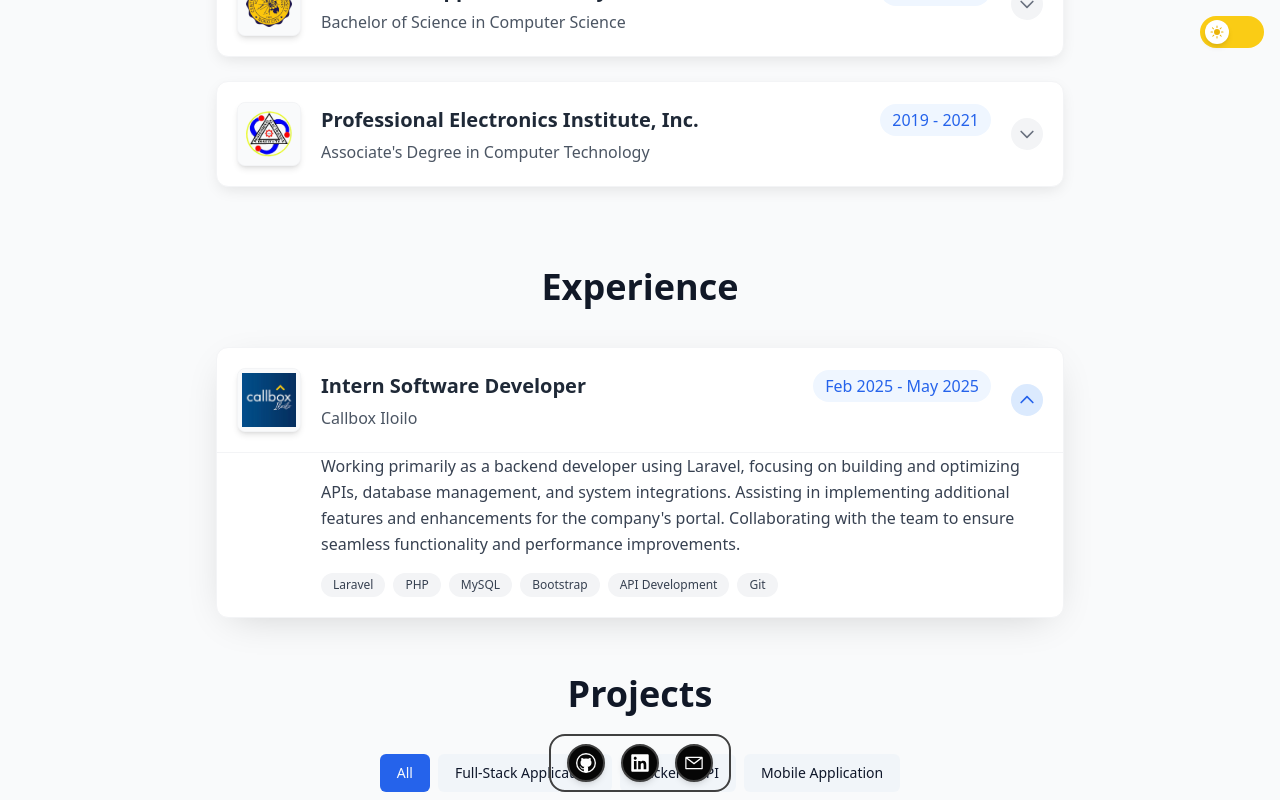
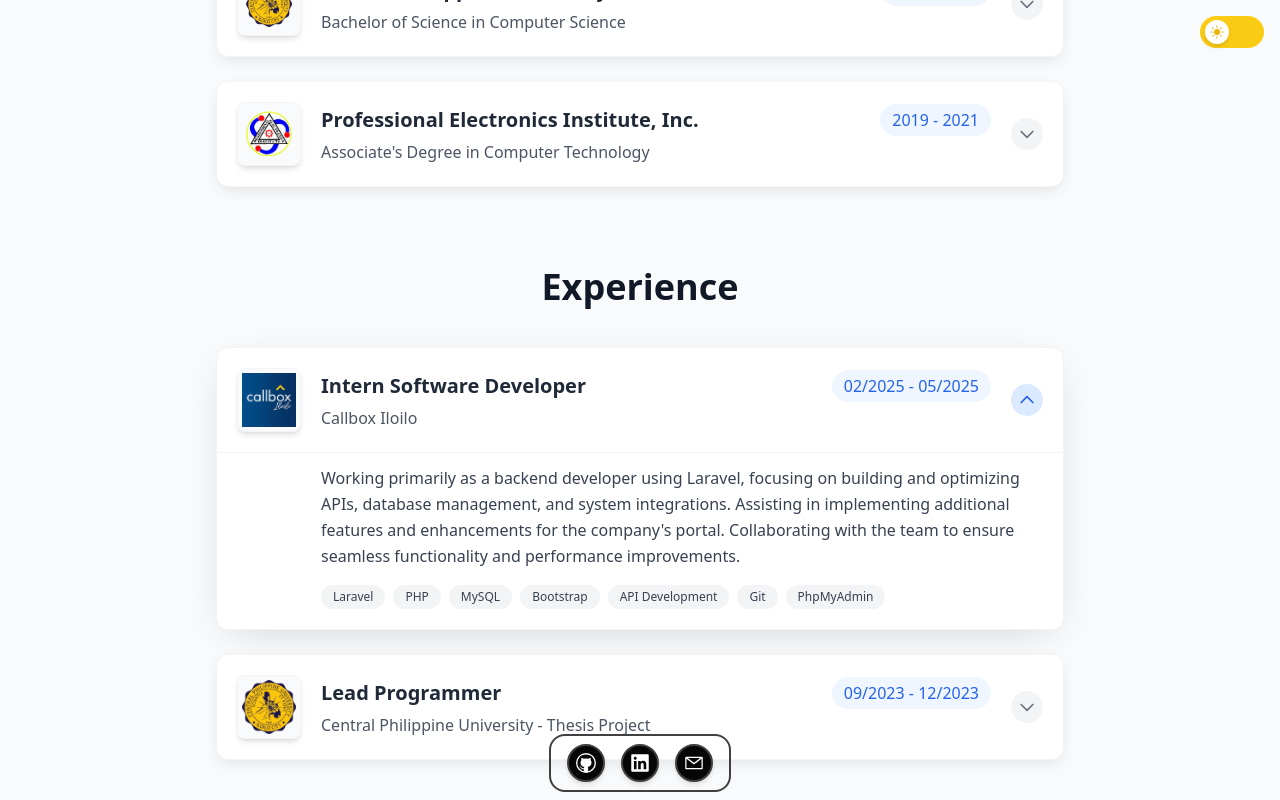
Before and after one commit to JjayFabor/jjayfabor.github.io, a React (Vite) app: page / in a window 1280 px wide. Both pictures are taken after a click on the element 640 px from the left and 400 px from the top of the page. Built offline with nearby package versions, Linux system fonts and the light colour scheme.

Commit message:
[ ADD ] experience and update

```diff
--- a/src/components/Experience.jsx
+++ b/src/components/Experience.jsx
@@ -7,10 +7,18 @@ const Experience = () => {
     {
       company: "Callbox Iloilo",
       position: "Intern Software Developer",
-      period: "Feb 2025 - May 2025",
+      period: "02/2025 - 05/2025",
       description: "Working primarily as a backend developer using Laravel, focusing on building and optimizing APIs, database management, and system integrations. Assisting in implementing additional features and enhancements for the company's portal. Collaborating with the team to ensure seamless functionality and performance improvements.",
       logo: "logo/callbox_logo.jpg",
-      skills: ["Laravel", "PHP", "MySQL", "Bootstrap", "API Development", "Git"]
+      skills: ["Laravel", "PHP", "MySQL", "Bootstrap", "API Development", "Git", "PhpMyAdmin"]
+    },
+    {
+      company: "Central Philippine University - Thesis Project",
+      position: "Lead Programmer",
+      period: "09/2023 - 12/2023",
+      description: "Designed and implemented a semi-automated hydroponic system with integrated sensors and machine learning to predict optimal lettuce growth days, using Arduino C++, Python (Flask, ML), JavaScript, HTML, and CSS.",
+      logo: "logo/cpu_logo.png",
+      skills: ["Python", "Arduino", "C++", "Flask", "Machine Learning", "Web Development", "Github", "Jupyter Notebook", "SQlite"]
     },
   ];
 
@@ -79,7 +87,7 @@ const Experience = () => {
               >
                 <div className="p-5 pt-0 border-t border-gray-100 dark:bordere-gray-700">
                   <div className="pl-0 md:pl-[calc(4rem+1.25rem)]">
-                    <p className="text-gray-700 dark:text-gray-300 leading-relaxed">{exp.description}</p>
+                    <p className="text-gray-700 dark:text-gray-300 leading-relaxed mt-3">{exp.description}</p>
 
                     {exp.skills && exp.skills.length > 0 && (
                       <div className="mt-4 flex flex-wrap gap-2">
```
